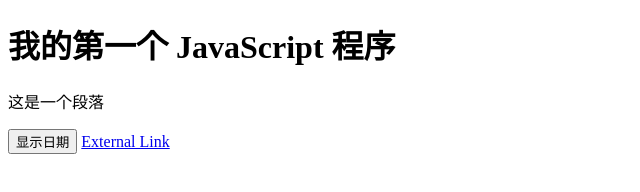
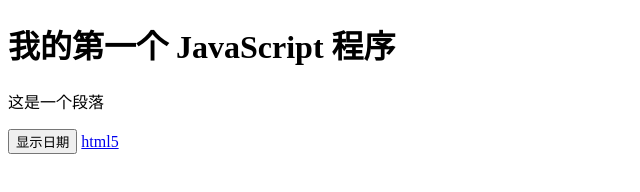
Before and after one commit to angelllls/angelllls.github.io, a plain HTML site: page index.html in a window 1280 px wide. Shown: the full height of the page, 0-640 px from the left. Drawn offline with Linux system fonts and the light colour scheme.

Commit message:
angelllls

```diff
--- a/index.html
+++ b/index.html
@@ -16,7 +16,7 @@
 
 <button type="button" onclick="displayDate()">显示日期</button>
 <a href="3d-html5-logo/index.html">
-External Link
+html5
 </a>
 </body>
 </html>
```
